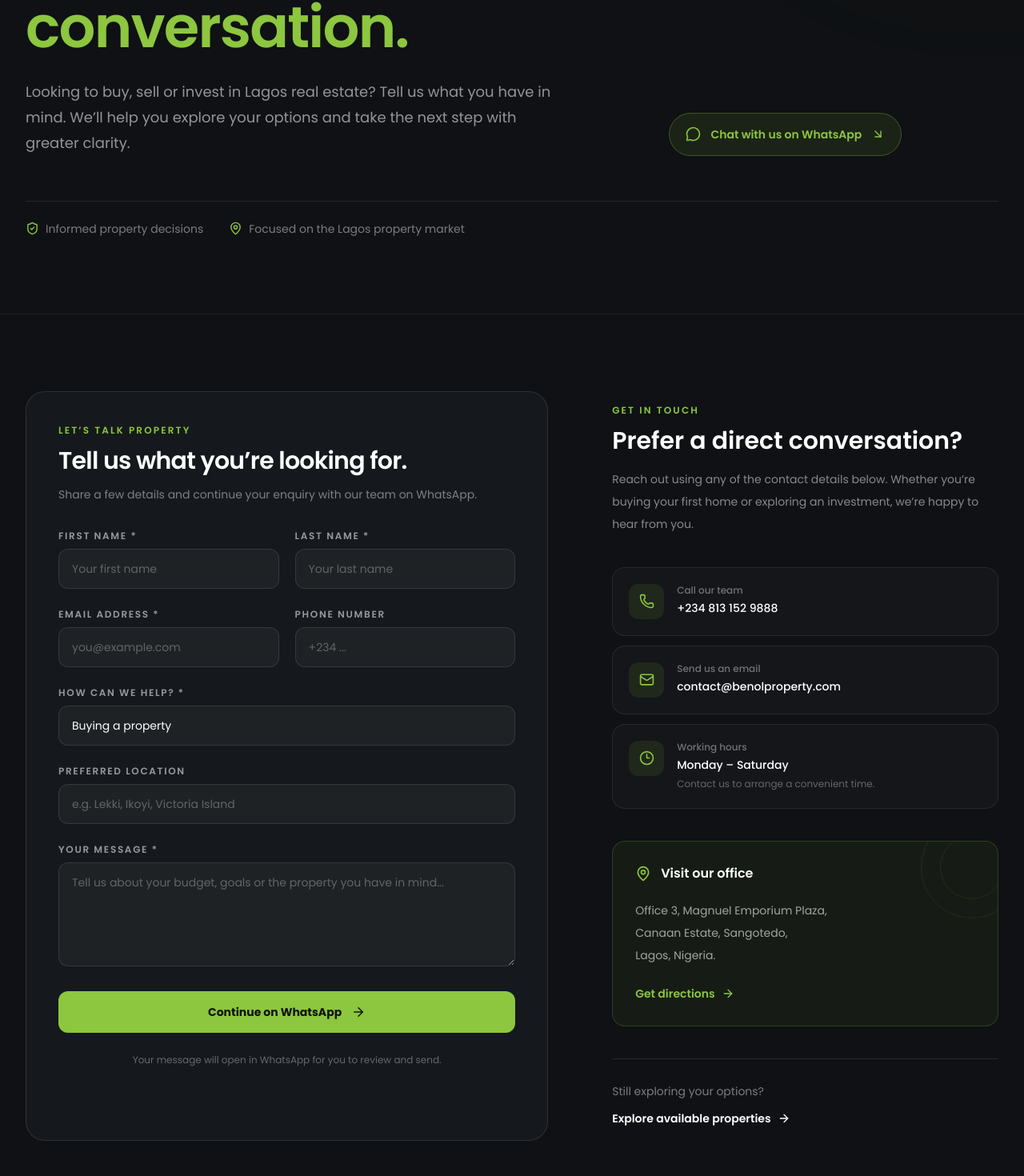
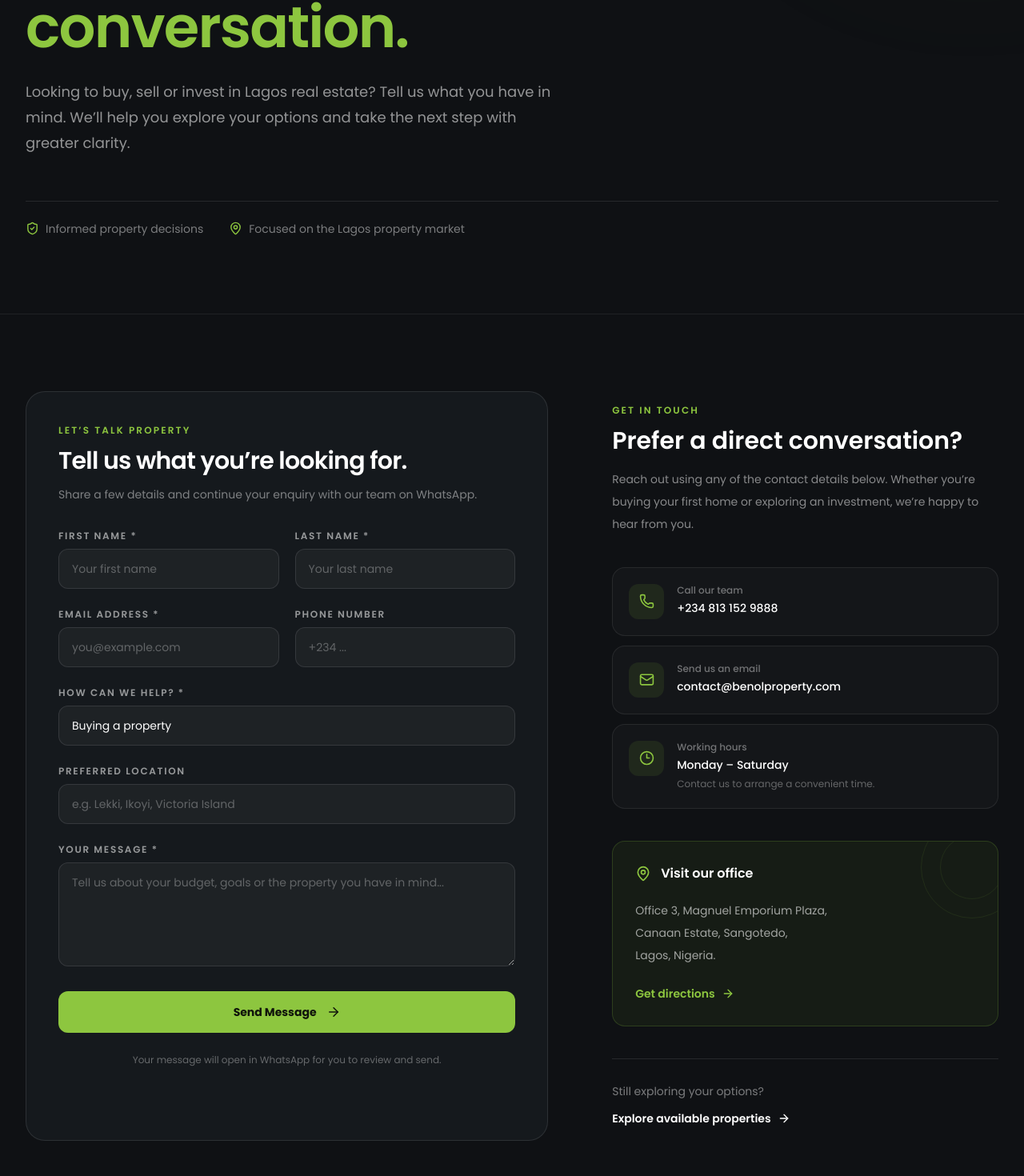
Before and after one commit to Emmykage/realestatep, a Next.js app: page /contact in a window 1280 px wide. Shown: the part 488-1958 px from the top of the page at 80% size. Built offline with nearby package versions, Linux system fonts and the light colour scheme.

Commit message:
Update contact

```diff
--- a/src/app/contact/page.jsx
+++ b/src/app/contact/page.jsx
@@ -12,6 +12,7 @@ import {
   Phone,
   ShieldCheck,
 } from 'lucide-react';
+import { MdEmail } from 'react-icons/md';
 
 const contactDetails = [
   {
@@ -111,19 +112,19 @@ export default function ContactPage() {
               </p>
             </div>
 
-            <a
-              href="https://wa.me/2348131529888"
+            {/* <a
+  href="mailto:contact@benolproperty.com"
               target="_blank"
               rel="noreferrer"
               className="group flex w-fit items-center gap-3 rounded-full border border-[#8DC63F]/30 bg-[#8DC63F]/10 px-5 py-4 text-sm font-semibold text-[#8DC63F] transition hover:bg-[#8DC63F]/15"
             >
-              <MessageCircle size={19} />
-              Chat with us on WhatsApp
+              <MdEmail size={19} />
+              Send us an Email
               <ArrowDownRight
                 size={17}
                 className="transition group-hover:translate-x-1 group-hover:translate-y-1"
               />
-            </a>
+            </a> */}
           </div>
 
           <div className="mt-14 flex flex-wrap gap-x-8 gap-y-4 border-t border-white/10 pt-6 text-sm text-white/45">
@@ -281,7 +282,7 @@ export default function ContactPage() {
                 type="submit"
                 className="group flex w-full items-center justify-center gap-3 rounded-xl bg-[#8DC63F] px-6 py-4 text-sm font-bold text-[#10140B] transition hover:bg-[#9DD64F] focus:outline-none focus:ring-2 focus:ring-[#8DC63F] focus:ring-offset-2 focus:ring-offset-[#15191D]"
               >
-                Continue on WhatsApp
+                Send Message
                 <ArrowRight size={18} className="transition group-hover:translate-x-1" />
               </button>
 
@@ -303,6 +304,19 @@ export default function ContactPage() {
                 home or exploring an investment, we’re happy to hear from you.
               </p>
             </div>
+            {/* <a
+              href="mailto:contact@benolproperty.com"
+              target="_blank"
+              rel="noreferrer"
+              className="group flex w-fit items-center gap-3 rounded-full border border-[#8DC63F]/30 bg-[#8DC63F]/10 px-5 py-4 text-sm font-semibold text-[#8DC63F] transition hover:bg-[#8DC63F]/15"
+            >
+              <MdEmail size={19} />
+              Send us an Email
+              <ArrowDownRight
+                size={17}
+                className="transition group-hover:translate-x-1 group-hover:translate-y-1"
+              />
+            </a> */}
 
             <div className="space-y-3">
               {contactDetails.map((item) => {
@@ -323,7 +337,7 @@ export default function ContactPage() {
                       {item.href ? (
                         <a
                           href={item.href}
-                          className="mt-1 block break-words text-sm font-medium text-white transition hover:text-[#8DC63F]"
+                          className="mt-1 block wrap-break-word text-sm font-medium text-white transition hover:text-[#8DC63F]"
                         >
                           {item.value}
                         </a>
--- a/src/constants/global.js
+++ b/src/constants/global.js
@@ -5,7 +5,6 @@ export const NAV_LINKS = [
     sub: [
       { link: 'about', label: 'About the Company' },
       { link: 'about/founder', label: 'About Founder' },
-      { link: 'contact', label: 'Contact' },
     ],
   },
   { link: 'properties', label: 'Properties' },
@@ -13,4 +12,5 @@ export const NAV_LINKS = [
   //   { link: 'for-rent', label: 'For Rent' },
   //   { label: 'Shortlet', link: 'shortlet' },
   { label: 'Blog', link: 'blog' },
+  { link: 'contact', label: 'Contact' },
 ];
```
